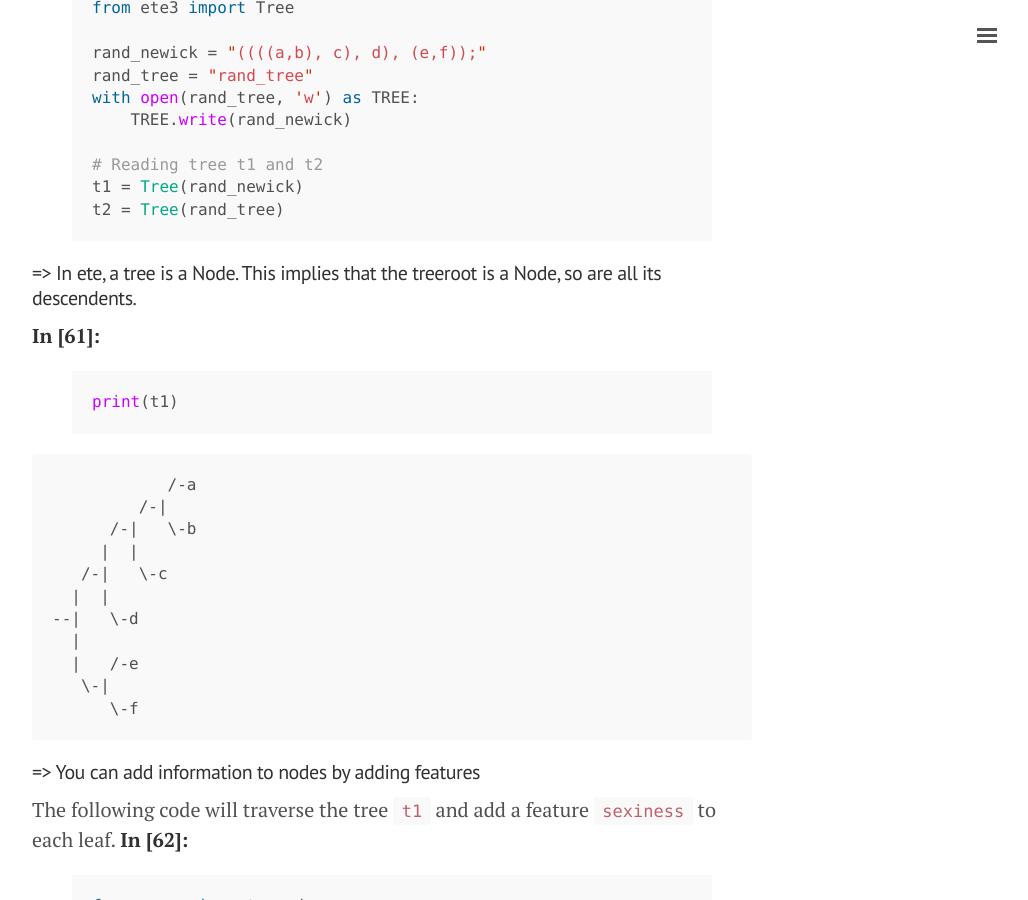
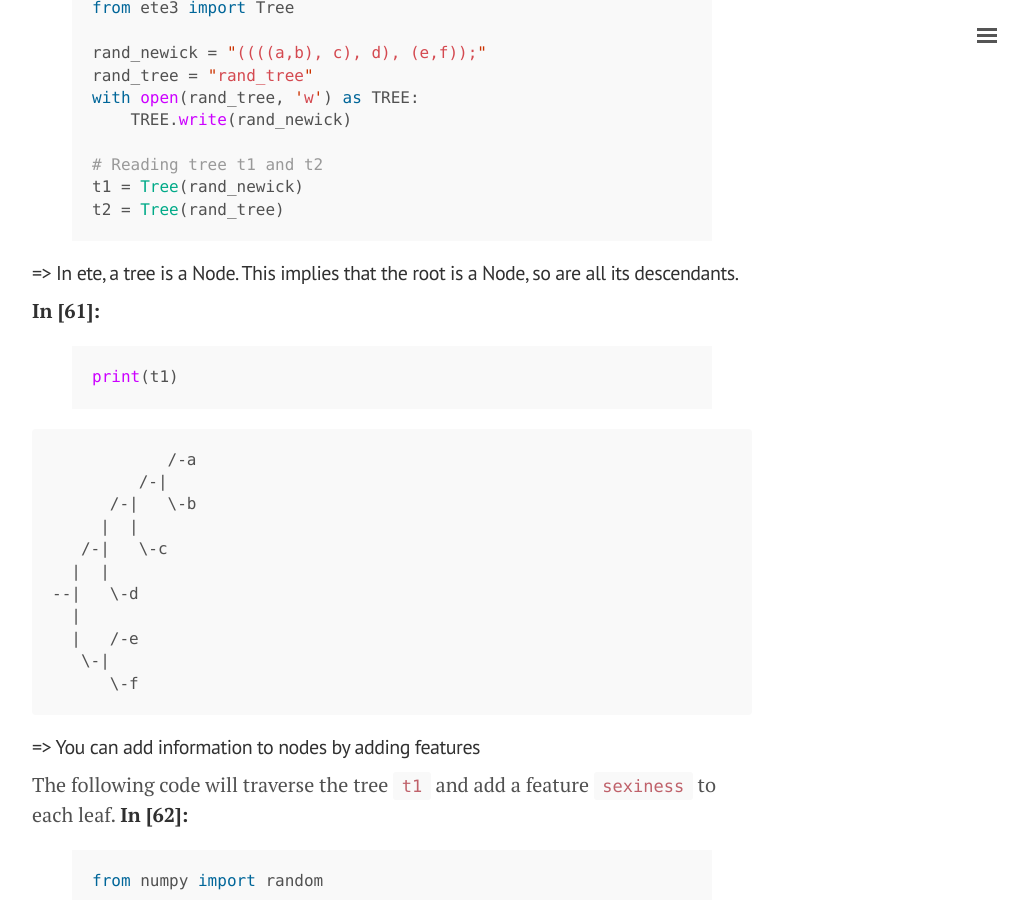
Before and after one commit to maclandrol/maclandrol.github.io, a Jekyll site: the page built from _posts/2016-01-09-Tree-manipulation-with-ETE.md, in a window 1280 px wide and 900 px high, scrolled down 1828 px. Shown: the whole window, without its empty margins (248-1276 px from the left). Built offline with Jekyll 4.4.1, drawn with Linux system fonts in a browser that asks for light colours; nearby versions of some CDN libraries; comment, search, counter and statistics services are not loaded.

Commit message:
Update 2016-01-09-Tree-manipulation-with-ETE.md

```diff
--- a/_posts/2016-01-09-Tree-manipulation-with-ETE.md
+++ b/_posts/2016-01-09-Tree-manipulation-with-ETE.md
@@ -61,7 +61,7 @@ t2 = Tree(rand_tree)
 
 {% endhighlight %}
 
-#### => In ete, a tree is a Node. This implies that the treeroot is a Node, so are all its descendents.
+#### => In ete, a tree is a Node. This implies that the root is a Node, so are all its descendants.
 
 **In [61]:**
 
```
